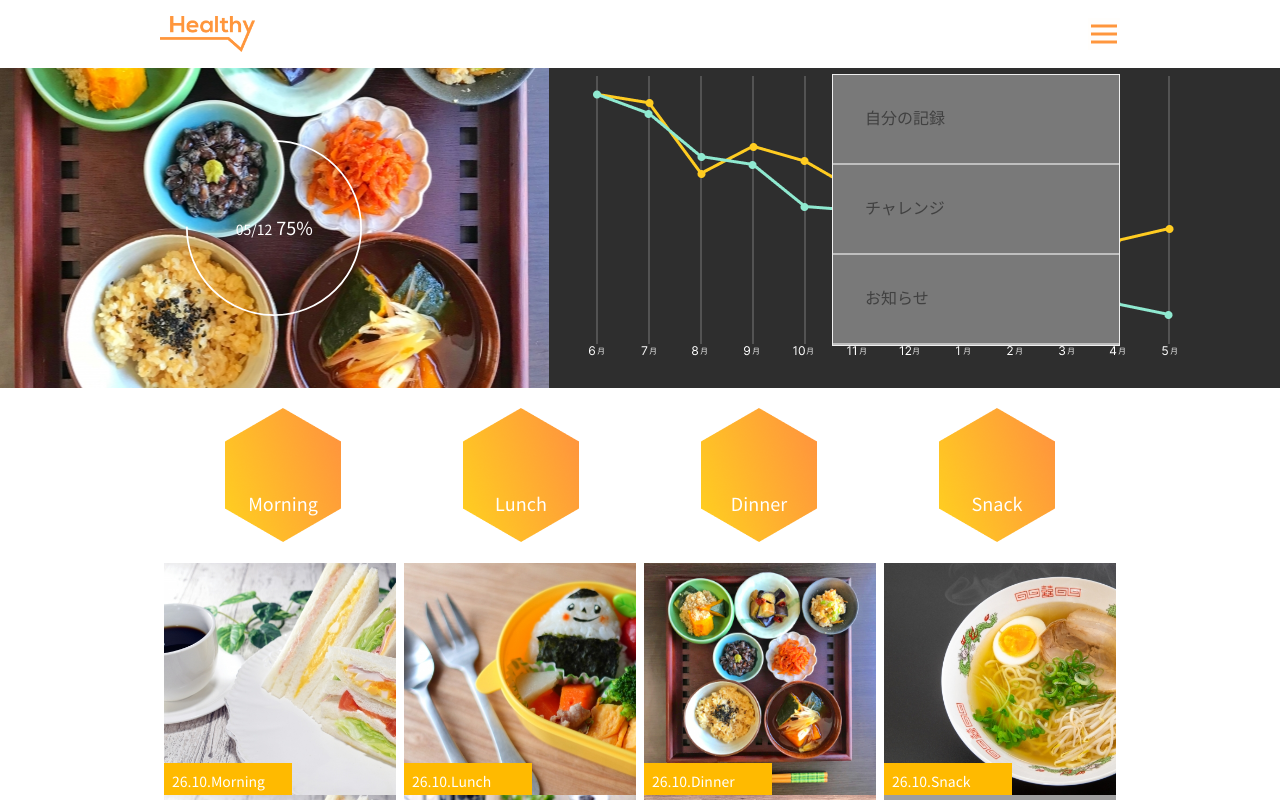
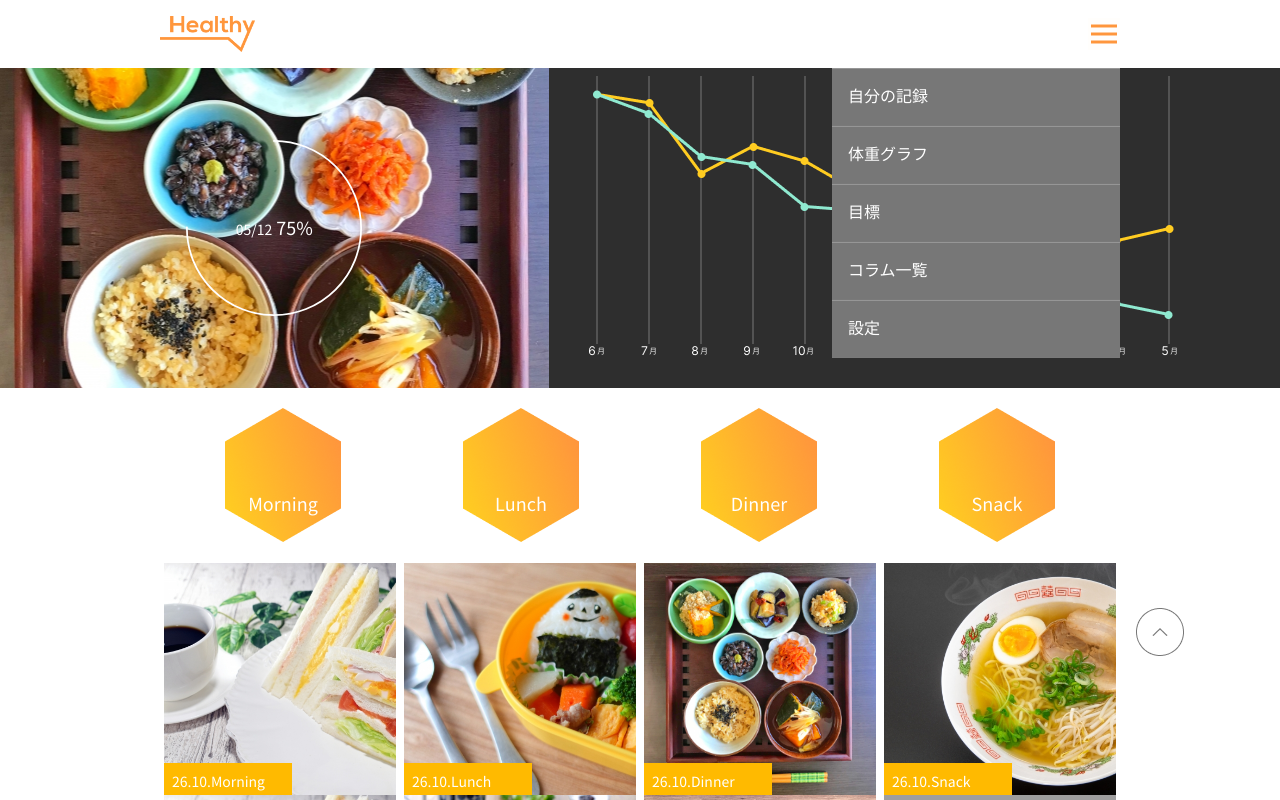
Before and after one commit to taivu9x/Healthy-app, a Next.js app in the folder healthy-app/: page / in a window 1280 px wide. Both pictures are taken after a click on the icon 1104 px from the left and 34 px from the top of the page. Shown: the top 800 px of the page. Built offline with nearby package versions, Linux system fonts and the light colour scheme; grey boxes are pictures that could not be loaded; some icons are missing; a web font is replaced by a local one.

Commit message:
Update go to top

```diff
--- /dev/null
+++ b/healthy-app/packages/layout/GoToTop.tsx
@@ -0,0 +1,18 @@
+import React from 'react';
+
+export const GoToTop = () => {
+  const handleScrollTop = () => {
+    window.scrollTo({
+      top: 0,
+      behavior: 'smooth',
+    });
+  };
+  return (
+    <img
+      onClick={handleScrollTop}
+      src='/images/scroll.png'
+      width='48'
+      height='48'
+      className=' fixed bottom-36 right-24  cursor-pointer'></img>
+  );
+};
--- a/healthy-app/packages/layout/Header.tsx
+++ b/healthy-app/packages/layout/Header.tsx
@@ -20,6 +20,29 @@ export const Header = () => {
     {
       name: 'info',
       text: 'お知らせ',
+      href: 'recommended',
+    },
+  ];
+
+  const subNavs = [
+    {
+      text: '自分の記録',
+      href: '/',
+    },
+    {
+      text: '体重グラフ',
+      href: 'record',
+    },
+    {
+      text: '目標',
+      href: 'recommended',
+    },
+    {
+      text: 'コラム一覧',
+      href: 'recommended',
+    },
+    {
+      text: '設定',
       href: 'recommended',
     },
   ];
@@ -59,12 +82,12 @@ export const Header = () => {
                   {isHovering && (
                     <ul
                       id='mobile-menu'
-                      className='absolute top-16 right-0 text-left w-72 bg-gray-700 border border-b-1'>
-                      {navs.map((nav, index) => (
+                      className='absolute top-[58px] right-0 text-left w-72 bg-[#777777] text-white'>
+                      {subNavs.map((nav, index) => (
                         <li key={index}>
                           <a
                             href={nav.href}
-                            className='flex p-8 text-base justify-start border-b-2 border-b-gray-500'
+                            className='flex p-4 text-base justify-start border-b-[1px] border-b-gray-700 border-t-[1px] border-t-gray-600'
                             aria-current='page'
                             onClick={handleHoverRing}>
                             {nav.text}
--- a/healthy-app/packages/layout/LayoutPublic.tsx
+++ b/healthy-app/packages/layout/LayoutPublic.tsx
@@ -1,5 +1,6 @@
 import React, { ReactNode } from 'react';
 import { Footer } from './Footer';
+import { GoToTop } from './GoToTop';
 import { Header } from './Header';
 
 export type LayoutProps = {
@@ -11,7 +12,7 @@ export const LayoutPublic = ({ children }: LayoutProps) => {
     <div className='flex flex-col min-h-screen container-xl'>
       <Header />
       <main className='flex flex-col items-center'>{children}</main>
-
+      <GoToTop></GoToTop>
       <Footer />
     </div>
   );
```
Also changed, not shown: healthy-app/public/images/scroll.png (added).
